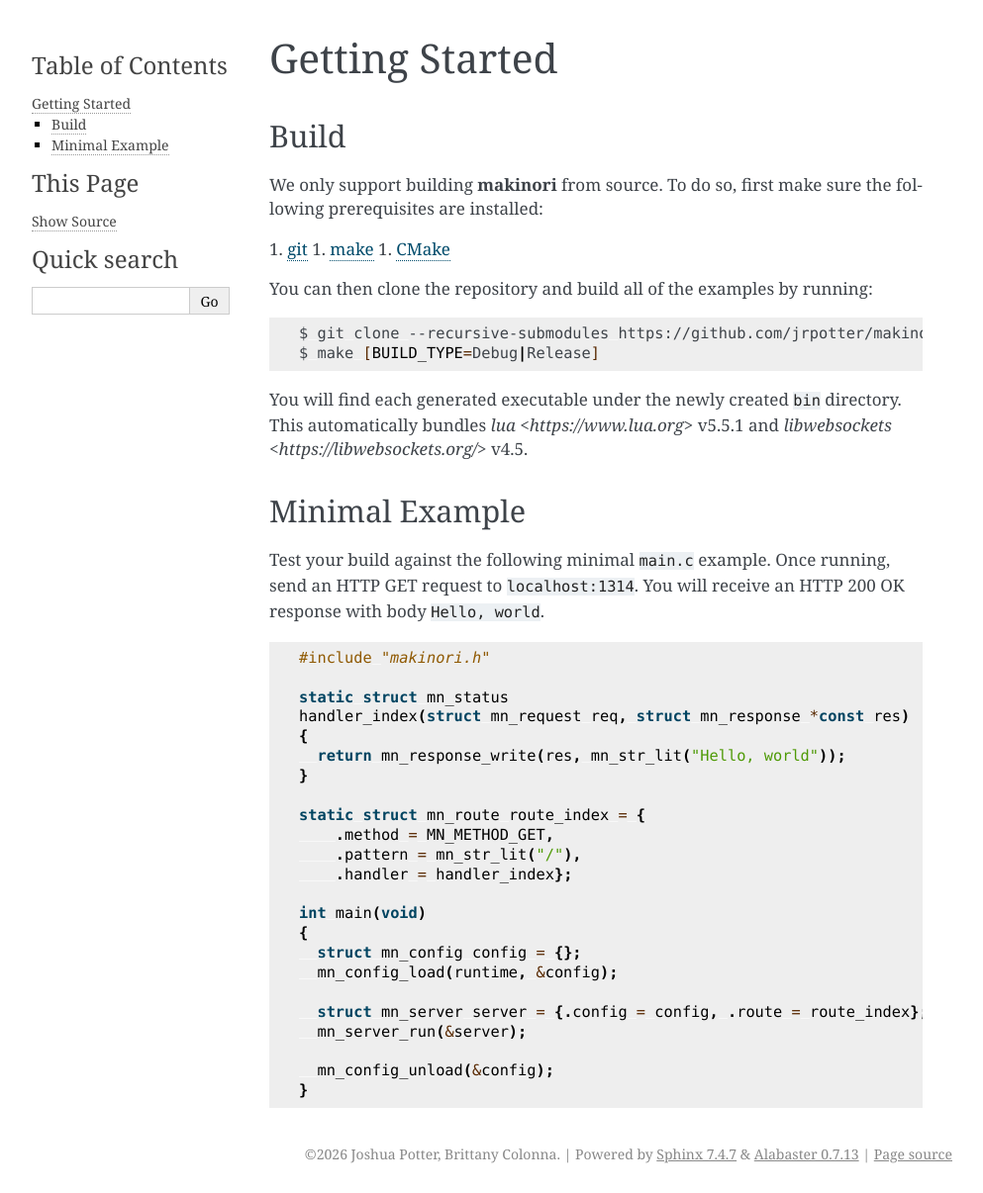
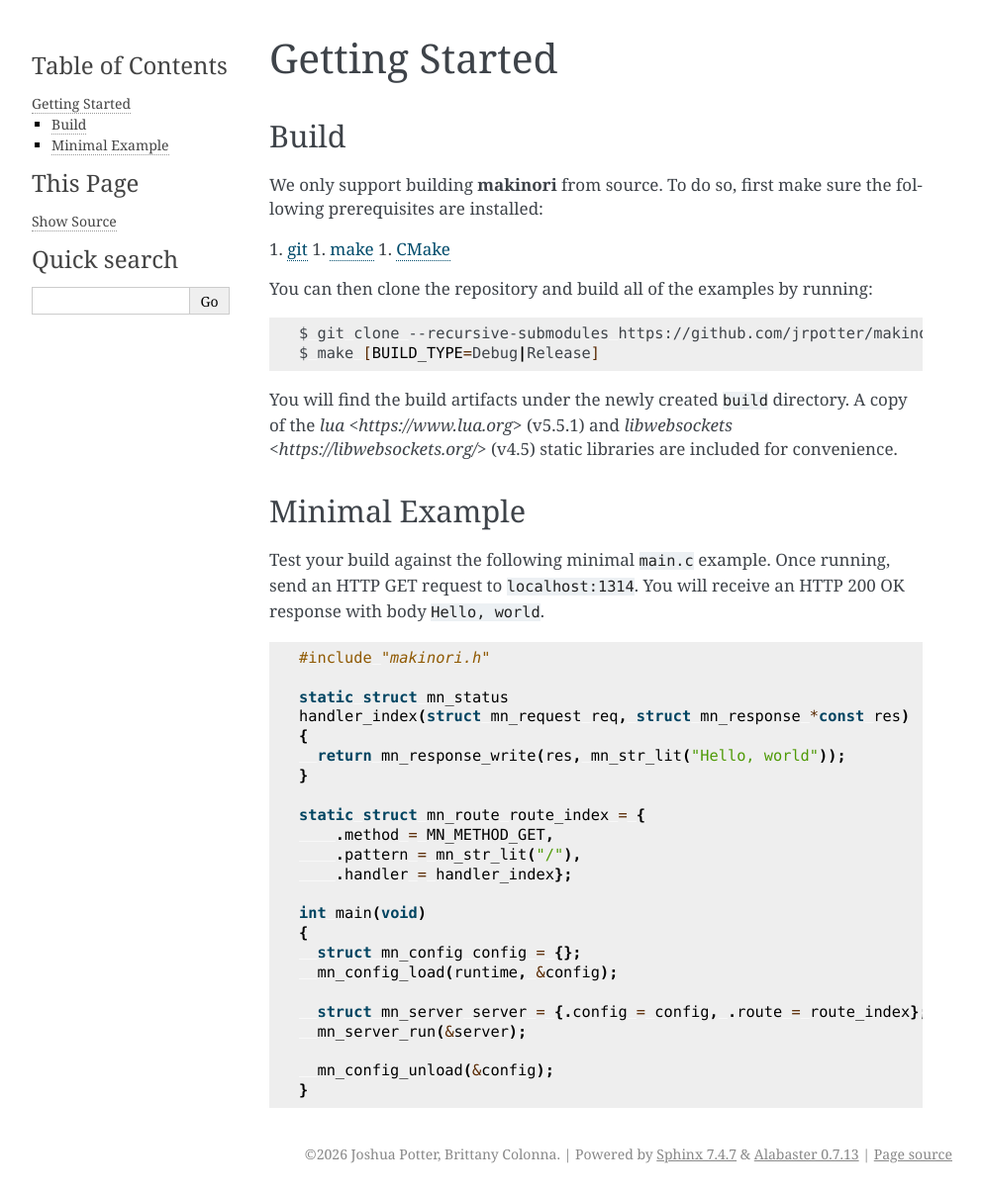
Before and after one commit to jrpotter/makinori, a Sphinx documentation site: the page built from docs/intro.rst, in a window 1280 px wide. Shown: the whole page at 99% size, without its empty margins (148-1141 px from the left). Built offline with Sphinx 7.4.7, drawn with Linux system fonts in a browser that asks for light colours.

```diff
--- a/docs/intro.rst
+++ b/docs/intro.rst
@@ -18,9 +18,10 @@
    $ git clone --recursive-submodules https://github.com/jrpotter/makinori.git
    $ make [BUILD_TYPE=Debug|Release]
 
-You will find each generated executable under the newly created ``bin``
-directory. This automatically bundles `lua <https://www.lua.org>` v5.5.1 and
-`libwebsockets <https://libwebsockets.org/>` v4.5.
+You will find the build artifacts under the newly created ``build`` directory.
+A copy of the `lua <https://www.lua.org>` (v5.5.1) and `libwebsockets
+<https://libwebsockets.org/>` (v4.5) static libraries are included for
+convenience.
 
 Minimal Example
 ---------------
```
Also changed, not shown: README.md (+6 -2 lines), 3 other files.
